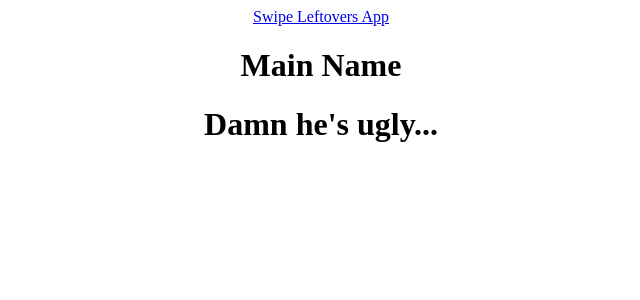
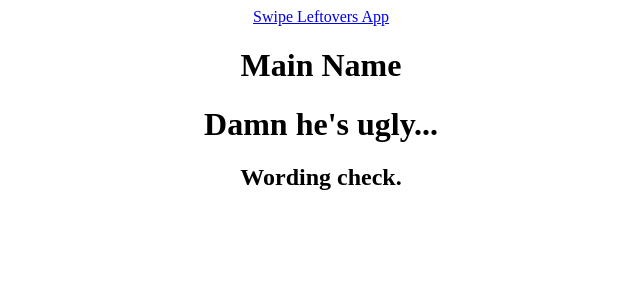
Before and after one commit to bandit-dynamic/SwipeLeftovers-frontend, a React (Create React App) app in the folder frontend/: page / in a window 1280 px wide. Shown: the top 300 px of the page, without its empty margins (319-959 px from the left). Built offline with nearby package versions, Linux system fonts and the light colour scheme.

Commit message:
Wording check

```diff
--- a/frontend/src/App.js
+++ b/frontend/src/App.js
@@ -8,6 +8,7 @@ function App() {
       <Header />
       <Main />
       <h1>Damn he's ugly...</h1>
+      <h2>Wording check.</h2>
     </div>
   );
 }
```
